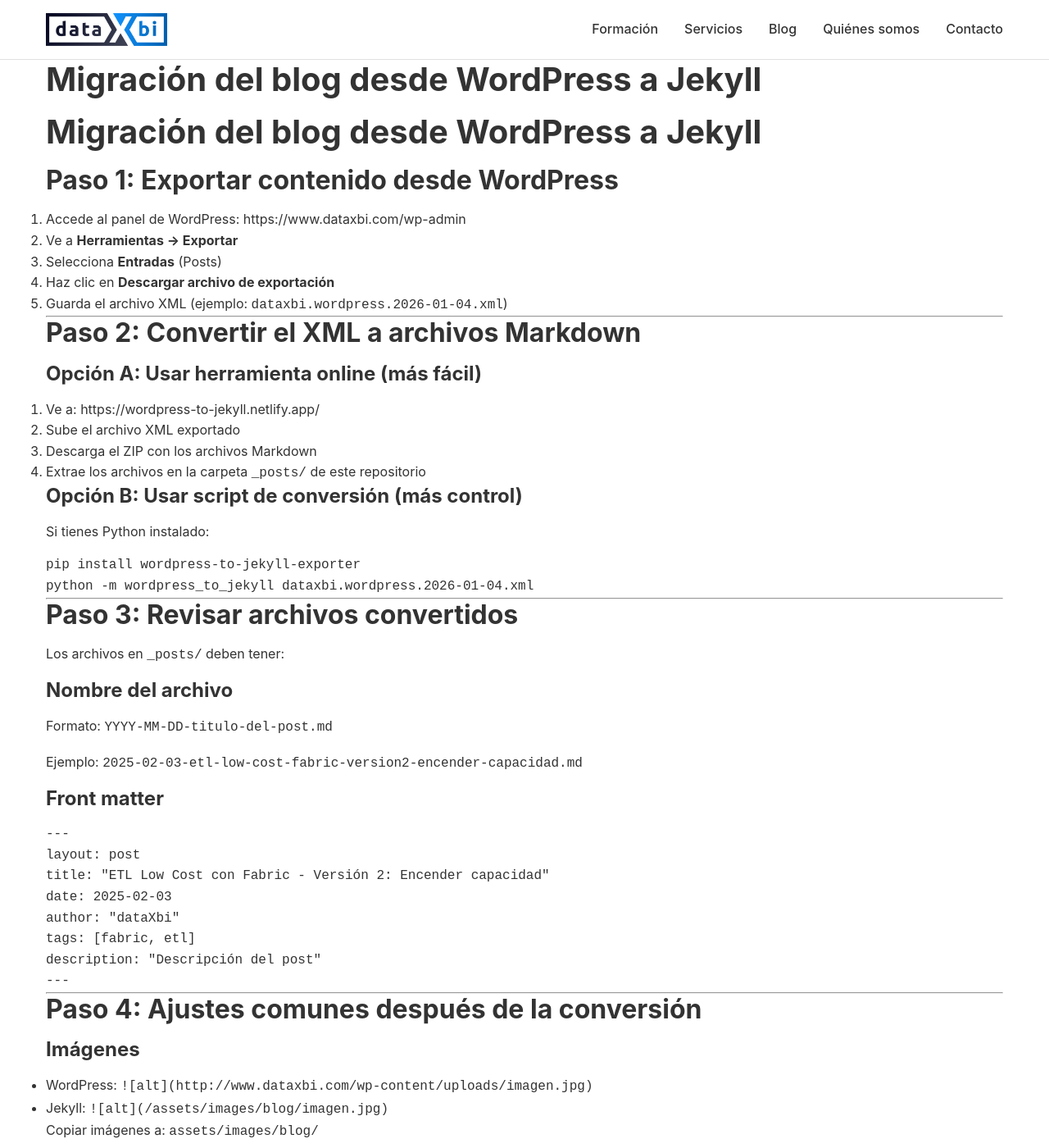
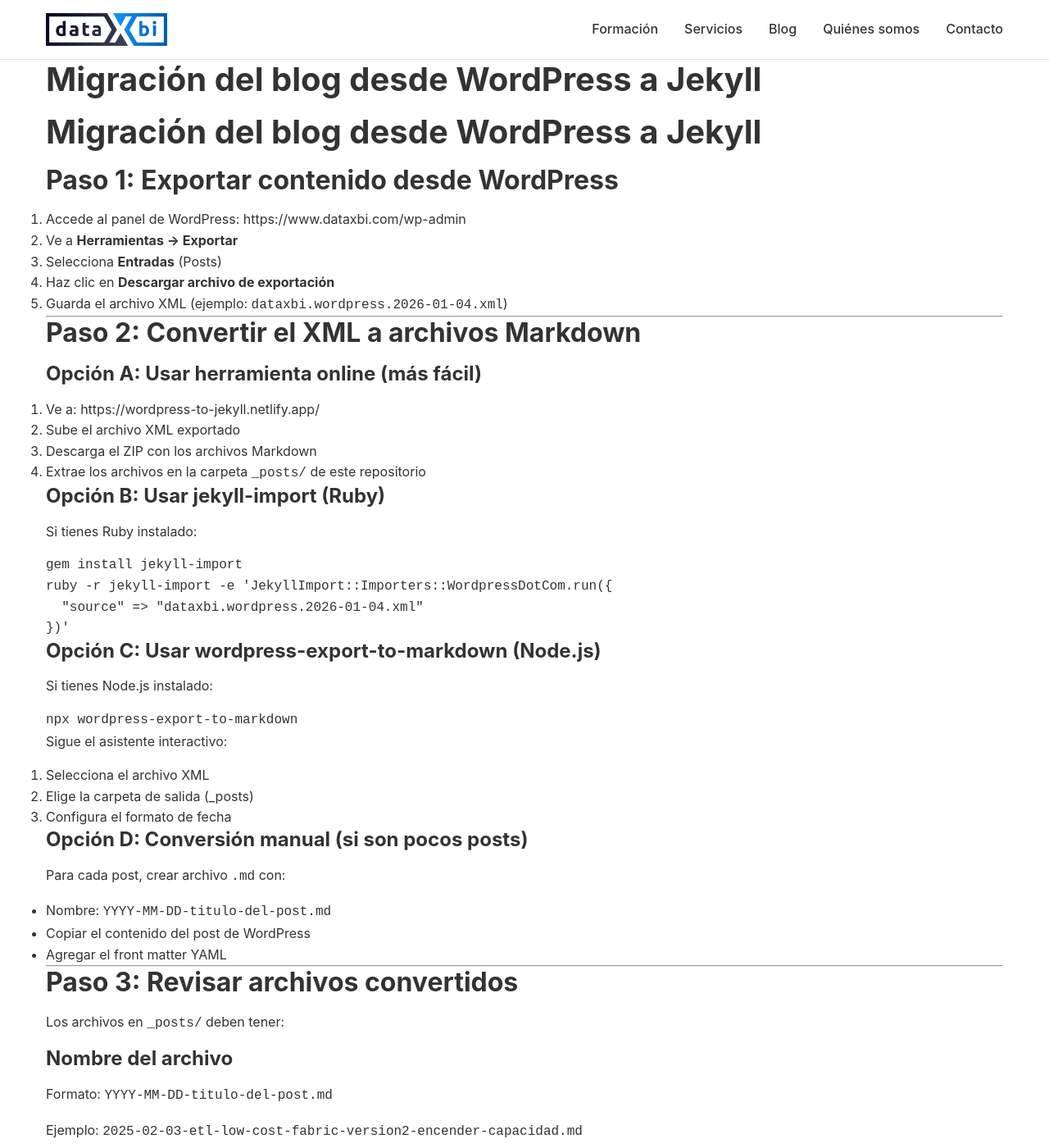
Before and after one commit to dataxbi/dataxbi.github.io, a Jekyll site: the page built from MIGRACION_WORDPRESS.md, in a window 1280 px wide and 1400 px high. Shown: the whole window at 82% size. Built offline with Jekyll 4.4.1, drawn with Linux system fonts in a browser that asks for light colours; our own code applies the rules of GitHub Pages for plain Markdown files.

Commit message:
Corregir opciones de conversión en guía de migración

````diff
--- a/MIGRACION_WORDPRESS.md
+++ b/MIGRACION_WORDPRESS.md
@@ -19,14 +19,36 @@
 3. Descarga el ZIP con los archivos Markdown
 4. Extrae los archivos en la carpeta `_posts/` de este repositorio
 
-### Opción B: Usar script de conversión (más control)
+### Opción B: Usar jekyll-import (Ruby)
 
-Si tienes Python instalado:
+Si tienes Ruby instalado:
 
 ```bash
-pip install wordpress-to-jekyll-exporter
-python -m wordpress_to_jekyll dataxbi.wordpress.2026-01-04.xml
+gem install jekyll-import
+ruby -r jekyll-import -e 'JekyllImport::Importers::WordpressDotCom.run({
+  "source" => "dataxbi.wordpress.2026-01-04.xml"
+})'
 ```
+
+### Opción C: Usar wordpress-export-to-markdown (Node.js)
+
+Si tienes Node.js instalado:
+
+```bash
+npx wordpress-export-to-markdown
+```
+
+Sigue el asistente interactivo:
+1. Selecciona el archivo XML
+2. Elige la carpeta de salida (_posts)
+3. Configura el formato de fecha
+
+### Opción D: Conversión manual (si son pocos posts)
+
+Para cada post, crear archivo `.md` con:
+- Nombre: `YYYY-MM-DD-titulo-del-post.md`
+- Copiar el contenido del post de WordPress
+- Agregar el front matter YAML
 
 ---
 
````
